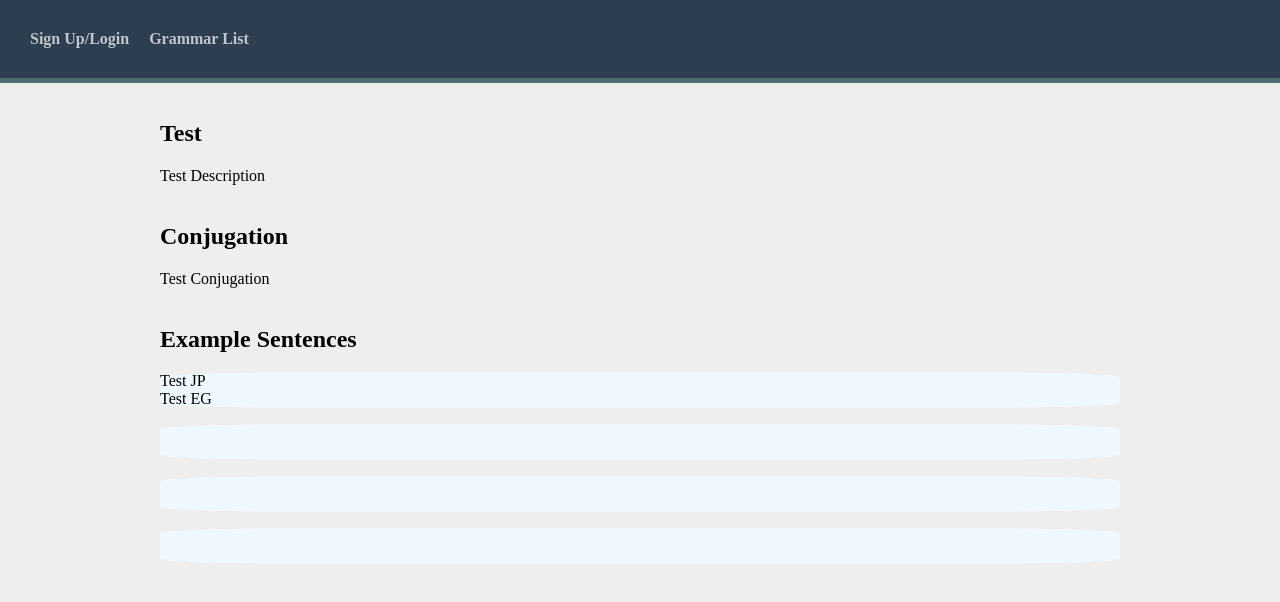
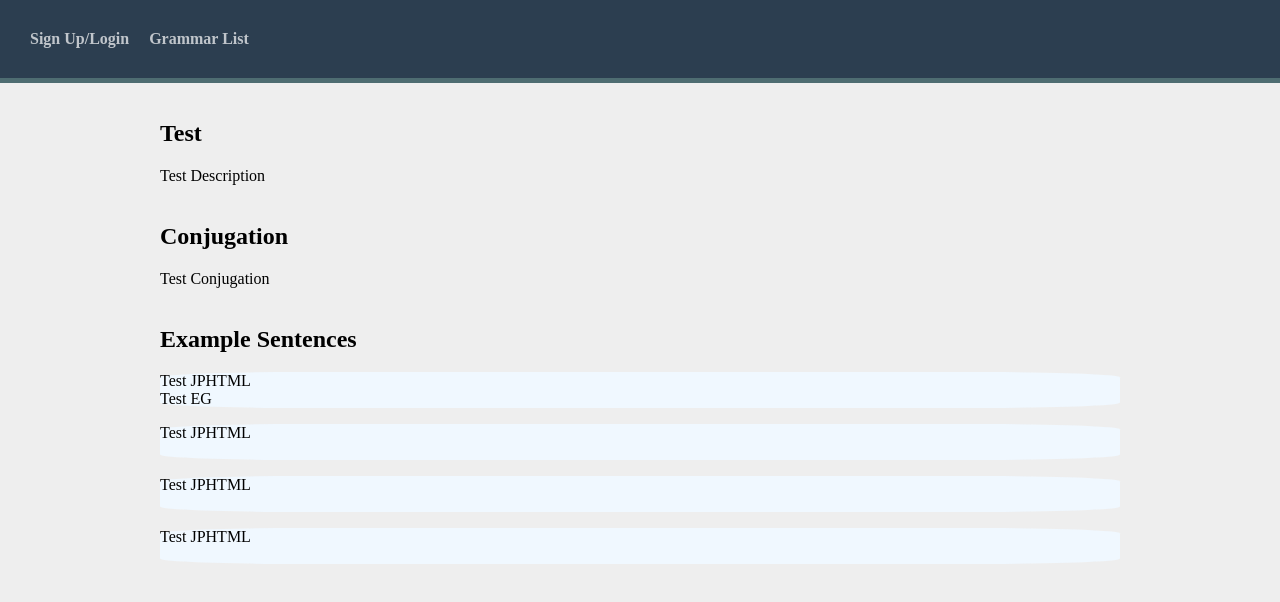
Before and after one commit to slownie/bunpou-resource-client, a Vue app: page /grammarlist/0 in a window 1280 px wide. Shown: the top 602 px of the page. Built offline with nearby package versions, Linux system fonts and the light colour scheme.

Commit message:
changed data format for srs usage, need to change backend model too

```diff
--- a/src/components/TheGrammarButton.vue
+++ b/src/components/TheGrammarButton.vue
@@ -3,6 +3,7 @@ import { useUserStore } from "@/stores/UserStore";
 const userStore = useUserStore();
 
 const props = defineProps({
+  jpHTML: String,
   point: String,
   jpSentence: String,
   egSentence: String,
@@ -19,7 +20,7 @@ async function addGrammarPoint() {
 
 <template>
   <div class="button-container">
-    <span v-html="jpSentence"></span>
+    <span v-html="jpHTML"></span>
     <br />
     <span class="eg-text">
       {{ egSentence }}
--- a/src/data/points.json
+++ b/src/data/points.json
@@ -7,18 +7,22 @@
       "conjugation": "Test Conjugation",
       "sentences": [
         {
+          "jpHTML": "Test JPHTML",
           "jp": "Test JP",
           "eg": "Test EG"
         },
         {
+          "jpHTML": "Test JPHTML",
           "jp": "",
           "eg": ""
         },
         {
+          "jpHTML": "Test JPHTML",
           "jp": "",
           "eg": ""
         },
         {
+          "jpHTML": "Test JPHTML",
           "jp": "",
           "eg": ""
         }
@@ -32,19 +36,23 @@
       "conjugation": "Verb[Stem]＋あう<br/>(A)＋合う (“To do (A) together/To do (A) for our benefit”)",
       "sentences": [
         {
+          "jpHTML": "こういう時こそ、助け<span class='warning-text'>合う</span>のが大切だね。",
           "jp": "こういう時こそ、助け合うのが大切だね。",
           "eg": "At times like this, it’s important to help each other out."
         },
         {
-          "jp": "二人はいつも言い<span class='warning-text'>合って</span>いますね。のが大切だね。",
+          "jpHTML": "二人はいつも言い<span class='warning-text'>合って</span>いますね。のが大切だね。",
+          "jp": "二人はいつも言い合っていますね。",
           "eg": "Those two are always arguing aren’t they?"
         },
         {
-          "jp": "隣の人と相談し<span class='warning-text'>合って</span>答えを考えてください。",
+          "jpHTML": "隣の人と相談し<span class='warning-text'>合って</span>答えを考えてください。",
+          "jp": "隣の人と相談し合って答えを考えてください。",
           "eg": "Consult with the person beside you and think about the answer."
         },
         {
-          "jp": "自分の写真を見せ<span class='warning-text'>合い</span>ましょう。",
+          "jpHTML": "自分の写真を見せ<span class='warning-text'>合い</span>ましょう。",
+          "jp": "自分の写真を見せ合いましょう。",
           "eg": "Let’s show each other our pictures!"
         }
       ]
@@ -57,19 +65,23 @@
       "conjugation": "いくら＋Noun＋でも<br/>いくら＋Verb[て-Form]＋も<br/>いくら＋な-Adjective＋でも<br/>いくら＋Adjective[くて]＋も<br/>いくら・どんなに(A)でも(B) (“No matter how much (A), (B)”)",
       "sentences": [
         {
-          "jp": "<span class='warning-text'>いくら</span>頑張っ<span class='warning-text'>ても</span>、彼にはかなわない。",
+          "jpHTML": "<span class='warning-text'>いくら</span>頑張っ<span class='warning-text'>ても</span>、彼にはかなわない。",
+          "jp": "いくら頑張っても、彼にはかなわない。",
           "eg": "No matter how hard I try, I can’t compete with him."
         },
         {
-          "jp": "<span class='warning-text'>どんなに</span>辛く<span class='warning-text'>ても</span>、泣かないよ！",
+          "jpHTML": "<span class='warning-text'>どんなに</span>辛く<span class='warning-text'>ても</span>、泣かないよ！",
+          "jp":"どんなに辛くても、泣かないよ！",
           "eg": "Don’t cry no matter how hard it is!"
         },
         {
-          "jp": "<span class='warning-text'>いくら</span>ミス<span class='warning-text'>でも</span>、会社は彼を首にしません。",
+          "jpHTML": "<span class='warning-text'>いくら</span>ミス<span class='warning-text'>でも</span>、会社は彼を首にしません。",
+          "jp": "いくらミスでも、会社は彼を首にしません。",
           "eg": "It doesn't matter how many mistakes there are, the company won’t fire him."
         },
         {
-          "jp": "<span class='warning-text'>どんなに</span>便利<span class='warning-text'>でも</span>、このソフトを使わない。",
+          "jpHTML": "<span class='warning-text'>どんなに</span>便利<span class='warning-text'>でも</span>、このソフトを使わない。",
+          "jp": "どんなに便利でも、このソフトを使わない。",
           "eg": "No matter how convenient this software is, I’m not using it."
         }
       ]
@@ -82,19 +94,23 @@
       "conjugation": "Verb＋いっぽうだ<br/>(A)いっぽうだ (“It is continuing to (A)”)",
       "sentences": [
         {
-          "jp": "日本の物価は高くなる<span class='warning-text'>一方だ</span>。",
+          "jpHTML": "日本の物価は高くなる<span class='warning-text'>一方だ</span>。",
+          "jp": "日本の物価は高くなる一方だ。",
           "eg": "The cost of living in Japan keeps rising."
         },
         {
-          "jp": "全然運動していないため、体力は衰える<span class='warning-text'>一方だ</span>。",
+          "jpHTML": "全然運動していないため、体力は衰える<span class='warning-text'>一方だ</span>。",
+          "jp": "全然運動していないため、体力は衰える一方だ。",
           "eg": "Since I’m not exercising at all, my physical strength is steadily declining."
         },
         {
-          "jp": "残念ながらこんな事件が増える<span class='warning-text'>一方だ</span>。",
+          "jpHTML": "残念ながらこんな事件が増える<span class='warning-text'>一方だ</span>。",
+          "jp": "残念ながらこんな事件が増える一方だ。",
           "eg": "Unfortunately, there are more and more cases like these."
         },
         {
-          "jp": "高齢化が進んで、人口が減る<span class='warning-text'>一方だ</span>。",
+          "jpHTML": "高齢化が進んで、人口が減る<span class='warning-text'>一方だ</span>。",
+          "jp": "高齢化が進んで、人口が減る一方だ。",
           "eg": "Because of the aging society, the population continues to decline."
         }
       ]
@@ -107,19 +123,23 @@
       "conjugation": "Noun＋[の・である]＋うえに<br/>Verb＋うえに<br/>な-Adjective＋[な・である]＋うえに<br/>い-Adjective＋うえに",
       "sentences": [
         {
-          "jp": "ここの料理は美味しい<span class='warning-text'>上に</span>安い。",
+          "jpHTML": "ここの料理は美味しい<span class='warning-text'>上に</span>安い。",
+          "jp": "ここの料理は美味しい上に安い。",
           "eg": "The food here is tasty and it’s cheap too."
         },
         {
-          "jp": "今日は寒い<span class='warning-text'>上に</span>風が強い。",
+          "jpHTML": "今日は寒い<span class='warning-text'>上に</span>風が強い。",
+          "jp":"今日は寒い上に風が強い。",
           "eg": "Today is cold, and on top of that, the wind is strong."
         },
         {
-          "jp": "この病は治る可能性は低い<span class='warning-text'>上に</span>、治療費も高額だ。",
+          "jpHTML": "この病は治る可能性は低い<span class='warning-text'>上に</span>、治療費も高額だ。",
+          "jp": "この病は治る可能性は低い上に、治療費も高額だ。",
           "eg": "This illness has a low likelihood of being cured, and the treatment costs are high."
         },
         {
-          "jp": "ケントさんは新聞記者である<span class='warning-text'>上に</span>スーパーヒーローでもあった。",
+          "jpHTML": "ケントさんは新聞記者である<span class='warning-text'>上に</span>スーパーヒーローでもあった。",
+          "jp": "ケントさんは新聞記者である上にスーパーヒーローでもあった。",
           "eg": "Kent-san was a newspaper reporter as well as a superhero."
         }
       ]
@@ -132,19 +152,23 @@
       "conjugation": "Noun＋として<br/>Noun＋として＋Noun",
       "sentences": [
         {
-          "jp": "留学生<span class='warning-text'>として</span>日本へ来ました。",
+          "jpHTML": "留学生<span class='warning-text'>として</span>日本へ来ました。",
+          "jp": "留学生として日本へ来ました。",
           "eg": "I came to Japan as an international student."
         },
         {
-          "jp": "けいじは友達<span class='warning-text'>として</span>はいい人なんだけど、ルームメイトとしてはよくない。",
+          "jpHTML": "けいじは友達<span class='warning-text'>として</span>はいい人なんだけど、ルームメイトとしてはよくない。",
+          "jp": "けいじは友達としてはいい人なんだけど、ルームメイトとしてはよくない。",
           "eg": "Keiji is a nice person as a friend, but not as a roommate."
         },
         {
-          "jp": "東京タワーは東京の観光地<span class='warning-text'>として</span>有名だ。",
+          "jpHTML": "東京タワーは東京の観光地<span class='warning-text'>として</span>有名だ。",
+          "jp": "東京タワーは東京の観光地として有名だ。",
           "eg": "Tokyo Tower is famous as a tourist attraction in Tokyo."
         },
         {
-          "jp": "この考えはアイデア<span class='warning-text'>として</span>はいいが、コストや開発期間を考えると難しいと思う。",
+          "jpHTML": "この考えはアイデア<span class='warning-text'>として</span>はいいが、コストや開発期間を考えると難しいと思う。",
+          "jp": "この考えはアイデアとしてはいいが、コストや開発期間を考えると難しいと思う。",
           "eg": "This idea is good as a concept, but considering the cost and development time, I think it’s difficult."
         }
       ]
@@ -157,20 +181,53 @@
       "conjugation": "Noun＋において<br/>Noun＋における＋Noun",
       "sentences": [
         {
-          "jp": "車内<span class='warning-text'>における</span>携帯電話のご利用はご遠慮ください。",
+          "jpHTML": "車内<span class='warning-text'>における</span>携帯電話のご利用はご遠慮ください。",
+          "jp": "車内における携帯電話のご利用はご遠慮ください。",
           "eg": "Please refrain from using mobile phones inside the car."
         },
         {
-          "jp": "2020年のオリンピックは東京<span class='warning-text'>において</span>行われました。",
+          "jpHTML": "2020年のオリンピックは東京<span class='warning-text'>において</span>行われました。",
+          "jp": "2020年のオリンピックは東京において行われました。",
           "eg": "The 2020 Olympics were held in Tokyo."
         },
         {
-          "jp": "海外<span class='warning-text'>において</span>日本酒の需要が高まっている。",
+          "jpHTML": "海外<span class='warning-text'>において</span>日本酒の需要が高まっている。",
+          "jp": "海外において日本酒の需要が高まっている。",
           "eg": "The demand for Japanese sake overseas is rising."
         },
         {
-          "jp": "日本<span class='warning-text'>における</span>英語教育は依然として、問題だらけです。",
+          "jpHTML": "日本<span class='warning-text'>における</span>英語教育は依然として、問題だらけです。",
+          "jp": "日本における英語教育は依然として、問題だらけです。",
           "eg": "English education in Japan is still full of problems."
+        }
+      ]
+    },
+
+    {
+      "id": "7",
+      "name": "うちに",
+      "desc": "A conjunction that expresses that while/during the period in which (A) occurs, (B) should be done. This has the same meaning as ‘while’ or ‘during’ in English.",
+      "conjugation": "Noun＋の＋うちに<br/>Verb[ている]＋うちに<br/>な-Adjective＋な＋うちに<br/>い-Adjective＋うちに<br/>(A)うちに(B) “While (A), (B)”",
+      "sentences": [
+        {
+          "jpHTML": "どうぞ、温かい<span class='warning-text'>うちに</span>召し上がってください。",
+          "jp": "どうぞ、温かいうちに召し上がってください。",
+          "eg": "Please enjoy it while it’s warm."
+        },
+        {
+          "jpHTML": "会わない<span class='warning-text'>うちに</span>、随分大人っぽくなりましたね。",
+          "jp": "会わないうちに、随分大人っぽくなりましたね。",
+          "eg": "While we haven’t seen each other, you’ve become quite mature."
+        },
+        {
+          "jpHTML": "学生の<span class='warning-text'>うちに</span>、したいことがありますか。",
+          "jp": "学生のうちに、したいことがありますか。",
+          "eg": "Is there something you want to do while you’re still a student?"
+        },
+        {
+          "jpHTML": "祖父母が元気な<span class='warning-text'>うちに</span>、たくさん思い出を作りたいね。",
+          "jp": "祖父母が元気なうちに、たくさん思い出を作りたいね。",
+          "eg": "Let’s make a lot of memories while our grandparents are healthy."
         }
       ]
     }
--- a/src/views/PointView.vue
+++ b/src/views/PointView.vue
@@ -45,6 +45,7 @@ const grammarPoint = computed(() => {
       </span> -->
       <TheGrammarButton
         :point="grammarPoint.name"
+        :jpHTML="sentence.jpHTML"
         :jpSentence="sentence.jp"
         :egSentence="sentence.eg"
       />
```
